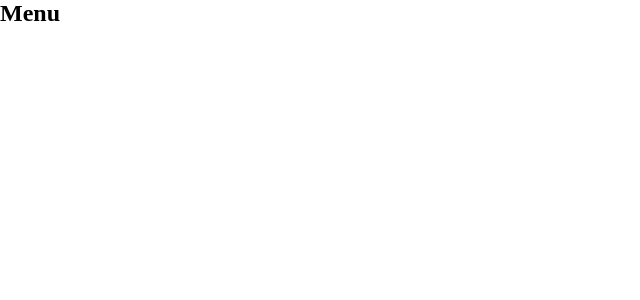
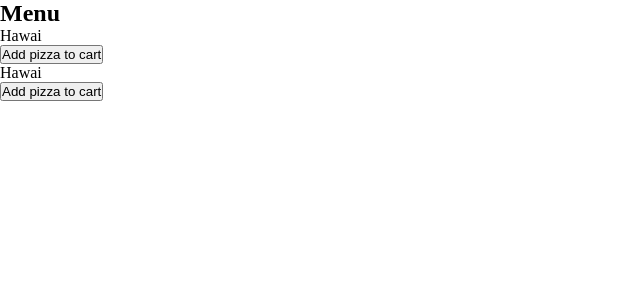
Before and after one commit to Eva-Li80/Frontend-2023, a React (Vite) app: page / in a window 1280 px wide. Shown: the top 300 px of the page, without its empty margins (0-640 px from the left). Built offline with nearby package versions, Linux system fonts and the light colour scheme.

Commit message:
add context-provider

```diff
--- a/package.json
+++ b/package.json
@@ -15,7 +15,8 @@
     "@mui/material": "^5.15.14",
     "react": "^18.2.0",
     "react-dom": "^18.2.0",
-    "react-router-dom": "^6.22.3"
+    "react-router-dom": "^6.22.3",
+    "react-uuid": "^2.0.0"
   },
   "devDependencies": {
     "@types/react": "^18.2.66",
--- a/src/App.tsx
+++ b/src/App.tsx
@@ -1,16 +1,19 @@
 import { Route, BrowserRouter, Routes } from "react-router-dom";
 import Menu from "./Pages/Menu";
 import Order from "./Pages/Order";
-import "./Scss/main.scss"
+import "./Scss/main.scss";
+import PizzaContextProvider from "./context/PizzaContextProvider";
 
 function App() {
   return (
+    <PizzaContextProvider>
       <BrowserRouter>
         <Routes>
           <Route index element={<Menu />} />
           <Route path="/order" element={<Order />} />
         </Routes>
       </BrowserRouter>
+    </PizzaContextProvider>
   );
 }
 
--- a/src/Pages/Menu.tsx
+++ b/src/Pages/Menu.tsx
@@ -1,12 +1,58 @@
-import React from 'react'
+import { useContext } from "react";
+import { PizzaContext } from "../context/PizzaContextProvider";
+import { CartItem, Pizza } from "../Type";
+import uuid from "react-uuid";
 
 const Menu = () => {
+  const { state, dispatch } = useContext(PizzaContext);
+
+  console.log(state);
+  function handleDispatch(pizza: Pizza) {
+    dispatch({
+      type: "AddCartItem",
+      payload: {
+        id: uuid(),
+        product: { ...pizza },
+        quantity: 1,
+      },
+    });
+  }
+
+  function handleDelete(id: string) {
+    dispatch({
+      type: "RemoveCartItem",
+      payload: id,
+    });
+  }
+  function handleEdit(cartItem: CartItem) {
+    dispatch({
+      type: "UpdateCartItem",
+      payload: { ...cartItem, quantity: 5 },
+    });
+  }
   return (
     <div>
-        <h2>Menu</h2>
+      <h2>Menu</h2>
 
+      {/* LITE TESTKOD SÅ NI SER ATT DET FUNKAR */}
+      {state.pizza.map((p) => (
+        <div key={p.id}>
+          <p>{p.name}</p>
+          <button onClick={() => handleDispatch(p)}>Add pizza to cart</button>
+        </div>
+      ))}
+
+      {state.cart.map((c) => (
+        <div key={c.id}>
+          <p>
+            {c.product.name}, {c.quantity}
+          </p>
+          <button onClick={() => handleEdit(c)}>Update quantity</button>
+          <button onClick={() => handleDelete(c.id)}>DELETE</button>
+        </div>
+      ))}
     </div>
-  )
-}
+  );
+};
 
-export default Menu
+export default Menu;
--- /dev/null
+++ b/src/Type.ts
@@ -0,0 +1,14 @@
+export type Pizza = {
+  id: string;
+  type: "pizza" | "kebab" | "vego";
+  name: string;
+  ingredients: string[];
+  price: number;
+  size: "standard" | "barn" | "familj";
+};
+
+export type CartItem = {
+  id: string;
+  product: Pizza;
+  quantity: number;
+};
--- /dev/null
+++ b/src/context/PizzaContextProvider.tsx
@@ -0,0 +1,87 @@
+import { ReactNode, createContext, useReducer } from "react";
+import { CartItem, Pizza } from "../Type";
+import uuid from "react-uuid";
+
+type PizzaContextProviderType = {
+  children: ReactNode;
+};
+
+type State = {
+  pizza: Pizza[];
+  cart: CartItem[];
+};
+type InitalContextState = {
+  state: State;
+  dispatch: React.Dispatch<Action>;
+};
+
+type Action =
+  | { type: "AddCartItem"; payload: CartItem }
+  | { type: "RemoveCartItem"; payload: string }
+  | {
+      type: "UpdateCartItem";
+      payload: CartItem;
+    };
+
+export const PizzaContext = createContext<InitalContextState>({
+  state: { pizza: [], cart: [] },
+  dispatch: () => null,
+});
+
+const reducer = (state: State, action: Action) => {
+  switch (action.type) {
+    case "AddCartItem":
+      return { cart: [...state.cart, action.payload], pizza: state.pizza };
+    case "UpdateCartItem":
+      return {
+        cart: state.cart.map((i) => {
+          if (i.id === action.payload.id) {
+            return action.payload;
+          } else {
+            return i;
+          }
+        }),
+        pizza: state.pizza,
+      };
+    case "RemoveCartItem":
+      return {
+        cart: state.cart.filter((i) => i.id !== action.payload),
+        pizza: state.pizza,
+      };
+    default:
+      return state;
+  }
+};
+
+const initalPizzaState: State = {
+  pizza: [
+    {
+      id: uuid(),
+      type: "pizza",
+      name: "Hawai",
+      size: "standard",
+      ingredients: ["ananas", "skinka"],
+      price: 100,
+    },
+    {
+      id: uuid(),
+      type: "pizza",
+      name: "Hawai",
+      size: "standard",
+      ingredients: ["ananas", "skinka"],
+      price: 100,
+    },
+  ],
+  cart: [],
+};
+
+const PizzaContextProvider = ({ children }: PizzaContextProviderType) => {
+  const [state, dispatch] = useReducer(reducer, initalPizzaState);
+  return (
+    <PizzaContext.Provider value={{ state, dispatch }}>
+      {children}
+    </PizzaContext.Provider>
+  );
+};
+
+export default PizzaContextProvider;
```
Also changed, not shown: 1 other file (tests, documents, lock files or other folders). Lines whose indentation alone changed are shown as unchanged.
